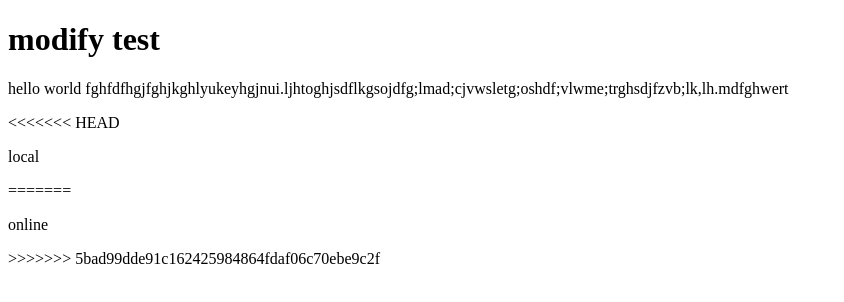
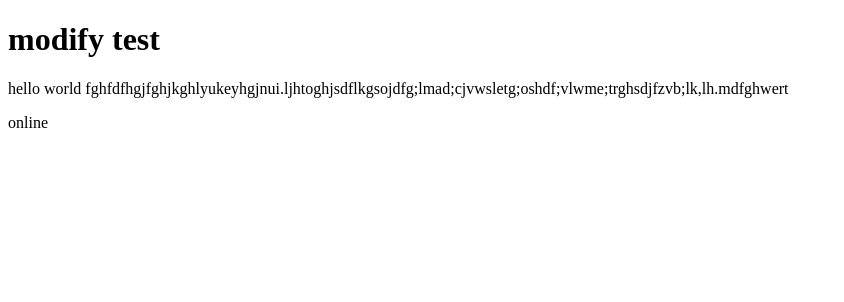
Before and after one commit to DaiYaXu/YaXu, a plain HTML site: page index.html in a window 1280 px wide. Shown: the whole page, without its empty margins (0-844 px from the left). Drawn offline with Linux system fonts and the light colour scheme.

Commit message:
test mod

```diff
--- a/index.html
+++ b/index.html
@@ -5,9 +5,5 @@
 <body>
   <h1>modify test</h1>
   <p>hello world fghfdfhgjfghjkghlyukeyhgjnui.ljhtoghjsdflkgsojdfg;lmad;cjvwsletg;oshdf;vlwme;trghsdjfzvb;lk,lh.mdfghwert</p>
-<<<<<<< HEAD
-  <p>local</p>
-=======
   <p>online</p>
->>>>>>> 5bad99dde91c162425984864fdaf06c70ebe9c2f
 </body>
```
